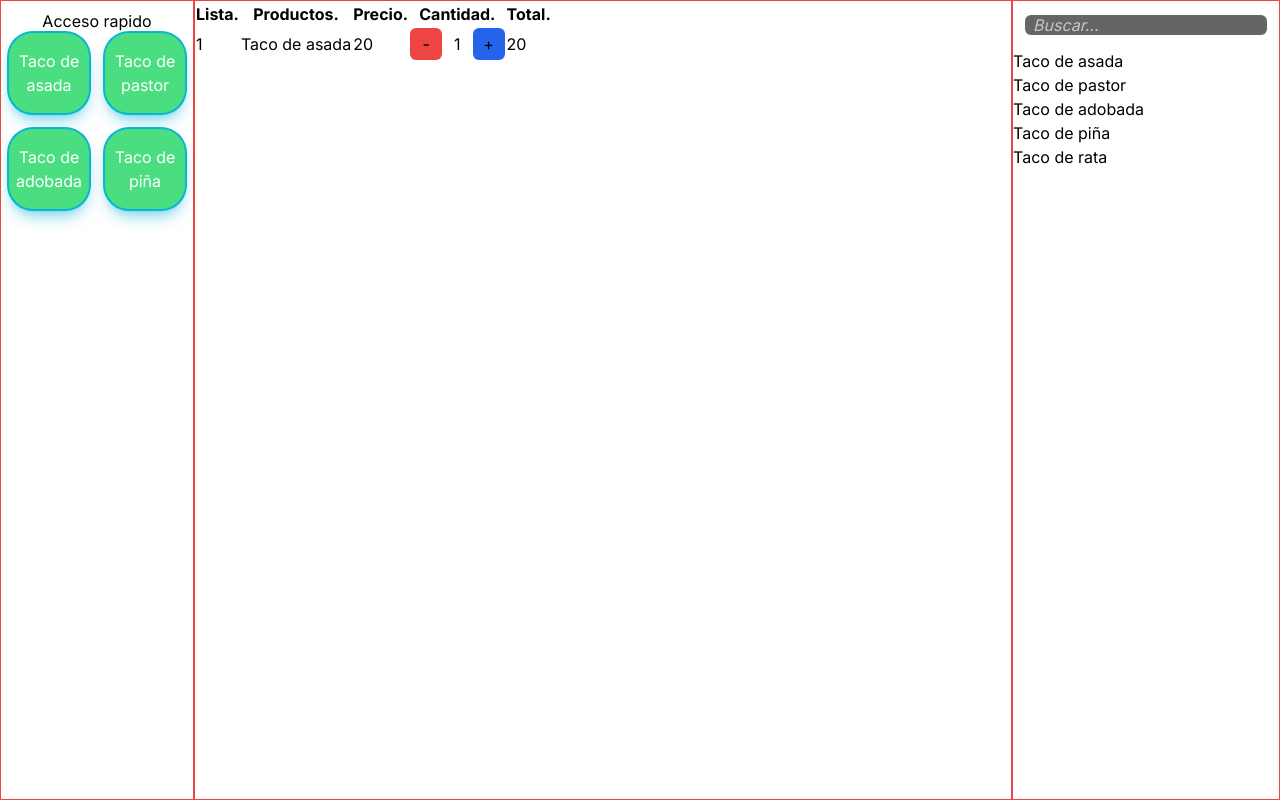
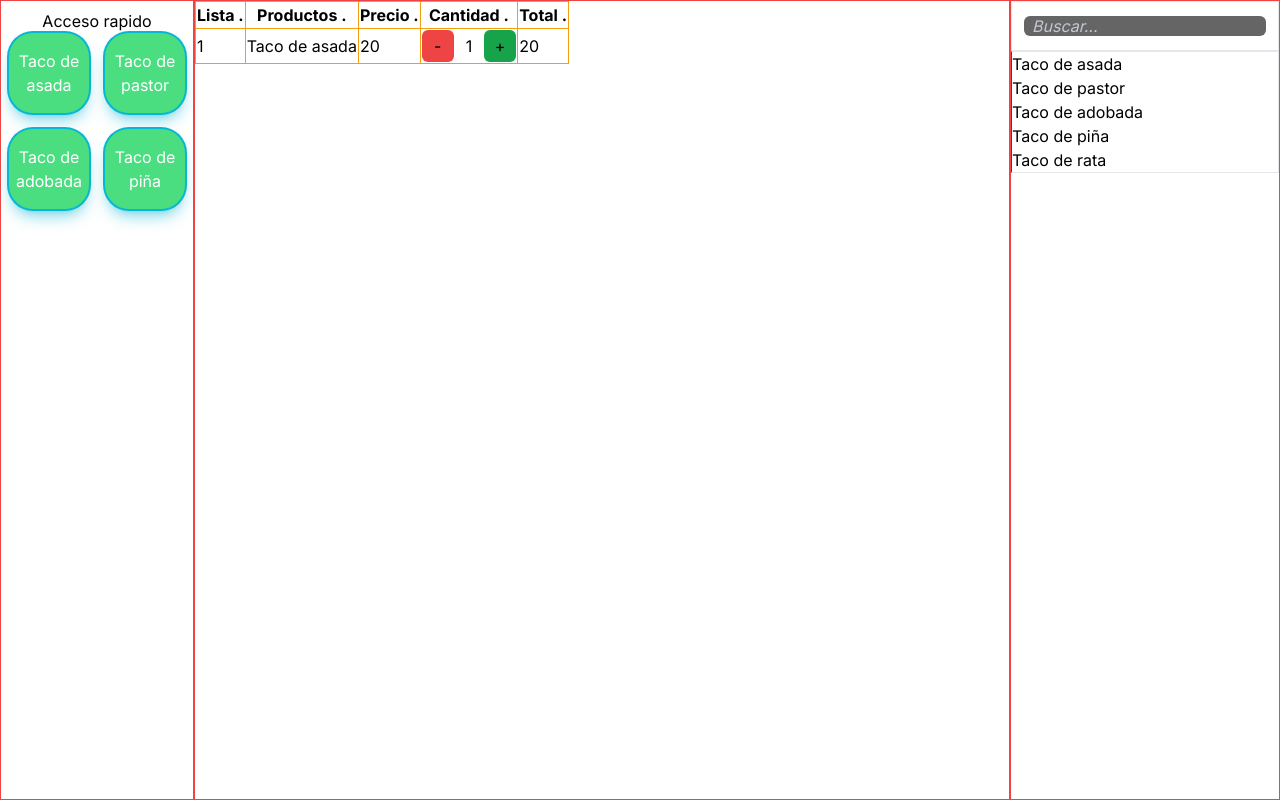
Before and after one commit to JesusOlivas12/practicas_perronas, a Next.js app: page / in a window 1280 px wide. Both pictures are taken after a click on the button "Taco de asada". Built offline with nearby package versions, Linux system fonts and the light colour scheme.

Commit message:
camibos1

```diff
--- a/src/app/components/add-product.js
+++ b/src/app/components/add-product.js
@@ -20,7 +20,7 @@ export default function AddProduct ({ products = [] }) {
 
   return (
     <div>
-      <div className='p-3'>
+      <div className='border h-100 p-3'>
 
         <input
           onChange={handleSearchProduct}
@@ -31,7 +31,7 @@ export default function AddProduct ({ products = [] }) {
         ;color text-slate-200'
         />
       </div>
-      <div className='flex-col flex'>
+      <div className='flex-col flex border-l-pink-800 border   '>
 
         {searchProduct.map(product => (
 
--- a/src/app/components/counter.js
+++ b/src/app/components/counter.js
@@ -26,7 +26,7 @@ export default function Counter ({ onChange }) {
         -
       </button>
       <span>{counter}</span>
-      <button onClick={increment} className='w-8 h-8 bg-blue-600 rounded-md'>
+      <button onClick={increment} className='w-8 h-8 bg-green-600 rounded-md'>
         +
       </button>
     </div>
--- a/src/app/components/table-products/product-entity.js
+++ b/src/app/components/table-products/product-entity.js
@@ -23,19 +23,19 @@ export default function ProductEntity ({ product, i }) {
 
   return (
     <tr key={product.key}>
-      <td>
+      <td className='border border-amber-500'>
         {i + 1}
       </td>
-      <td>
+      <td className='border border-amber-500'>
         {product?.name}
       </td>
-      <td>
+      <td className='border border-amber-500'>
         {product?.price}
       </td>
-      <td>
+      <td className='border border-amber-500'>
         <Counter onChange={handleSetQuantity} />
       </td>
-      <td>
+      <td className='border border-amber-500'>
         {product?.price * quantity}
       </td>
     </tr>
--- a/src/app/components/table-products/table-products.js
+++ b/src/app/components/table-products/table-products.js
@@ -6,22 +6,23 @@ export default function TableProducts () {
 
   return (
     <table>
-      <thead>
+
+      <thead className='flex-auto border border-amber-500'>
         <tr>
-          <th>
-            Lista.
+          <th className=' border border-amber-500'>
+            Lista        .
           </th>
-          <th>
-            Productos.
+          <th className=' border border-amber-500'>
+            Productos    .
           </th>
-          <th>
-            Precio.
+          <th className=' border border-amber-500'>
+            Precio       .
           </th>
-          <th>
-            Cantidad.
+          <th className=' border border-amber-500'>
+            Cantidad     .
           </th>
-          <th>
-            Total.
+          <th className=' border border-amber-500'>
+            Total        .
           </th>
         </tr>
       </thead>
--- a/src/app/page.js
+++ b/src/app/page.js
@@ -7,8 +7,8 @@ import AddProduct from './components/add-product'
 
 export default function Home () {
   return (
-    <main className='flex h-full'>
-      <section className='border border-red-500'>
+    <main className='  flex h-full'>
+      <section className='  border border-red-500'>
         <QuickAccess quickAccessProducts={quickAccessProducts} />
       </section>
       <section className='flex-1 border border-red-500'>
--- a/tailwind.config.js
+++ b/tailwind.config.js
@@ -3,16 +3,16 @@ module.exports = {
   content: [
     './src/pages/**/*.{js,ts,jsx,tsx,mdx}',
     './src/components/**/*.{js,ts,jsx,tsx,mdx}',
-    './src/app/**/*.{js,ts,jsx,tsx,mdx}',
+    './src/app/**/*.{js,ts,jsx,tsx,mdx}'
   ],
   theme: {
     extend: {
       backgroundImage: {
         'gradient-radial': 'radial-gradient(var(--tw-gradient-stops))',
         'gradient-conic':
-          'conic-gradient(from 180deg at 50% 50%, var(--tw-gradient-stops))',
-      },
-    },
+          'conic-gradient(from 180deg at 50% 50%, var(--tw-gradient-stops))'
+      }
+    }
   },
-  plugins: [],
+  plugins: []
 }
```
